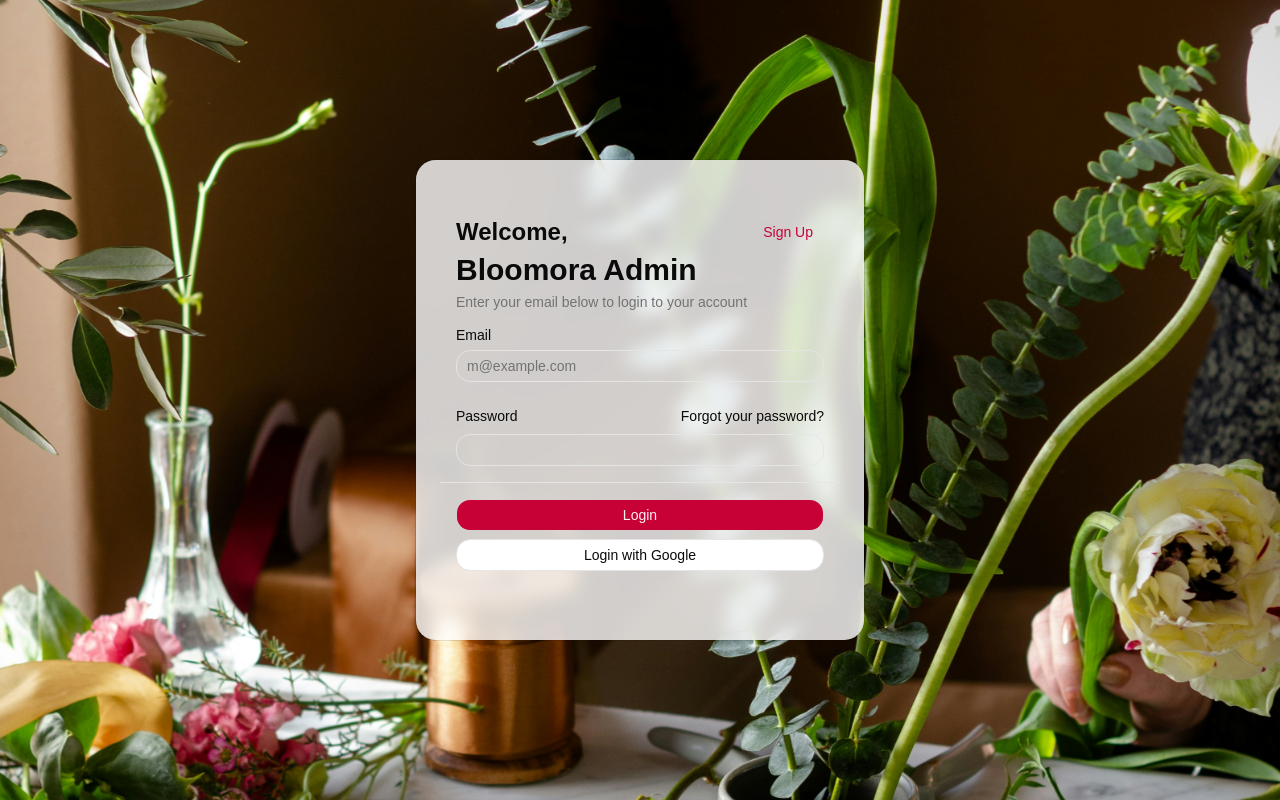
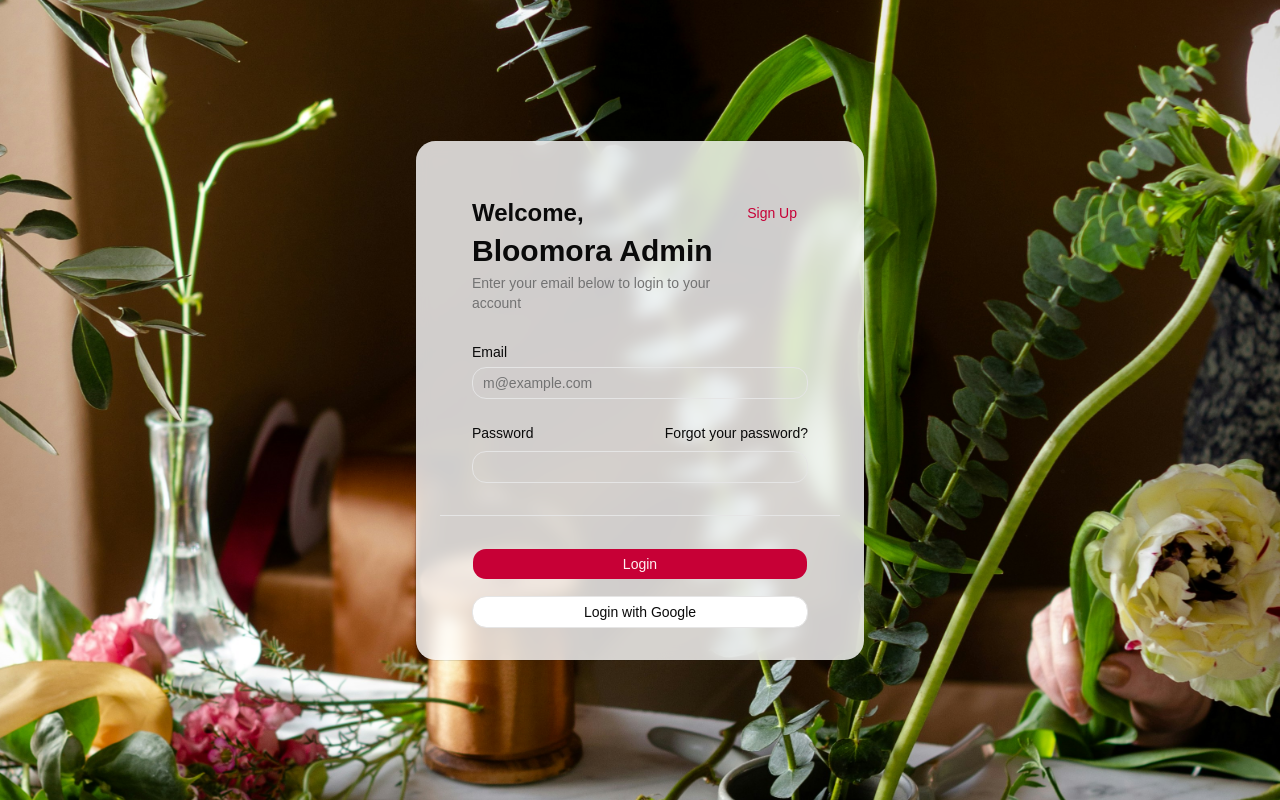
Before and after one commit to owen7460/react-bloomora-admin, a React (Vite) app: page /login in a window 1280 px wide. Built offline with nearby package versions, Linux system fonts and the light colour scheme; no server answers.

Commit message:
adjust login card

```diff
--- a/src/pages/Login.tsx
+++ b/src/pages/Login.tsx
@@ -14,7 +14,7 @@ import { Label } from "@/components/ui/label";
 export default function Login() {
   return (
     <div className="flex justify-center items-center h-screen bg-[url(/bg.jpg)] bg-cover bg-center">
-      <Card className="w-full py-14 px-6 max-w-md min-h-120 bg-white/80 backdrop-blur-sm">
+      <Card className="w-full py-14 px-6 max-w-md bg-white/80 backdrop-blur-sm [--card-spacing:--spacing(8)]">
         <CardHeader>
           <CardTitle className="text-2xl font-bold">Welcome,</CardTitle>
           <CardTitle className="text-3xl font-bold">Bloomora Admin</CardTitle>
@@ -52,7 +52,7 @@ export default function Login() {
             </div>
           </form>
         </CardContent>
-        <CardFooter className="flex-col gap-2 bg-transparent">
+        <CardFooter className="flex-col gap-4 bg-transparent">
           <Button type="submit" className="w-full ">
             Login
           </Button>
```
